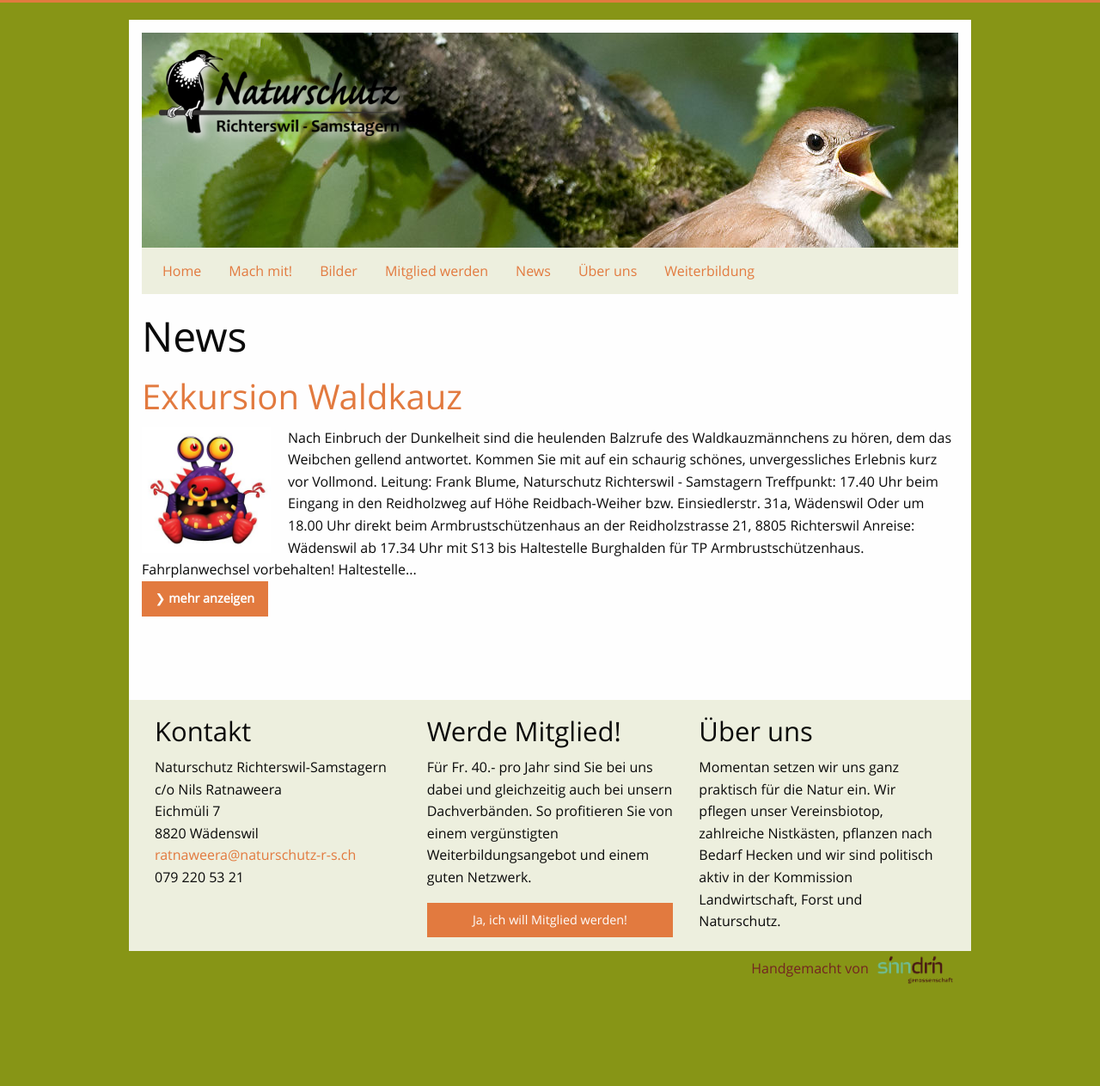
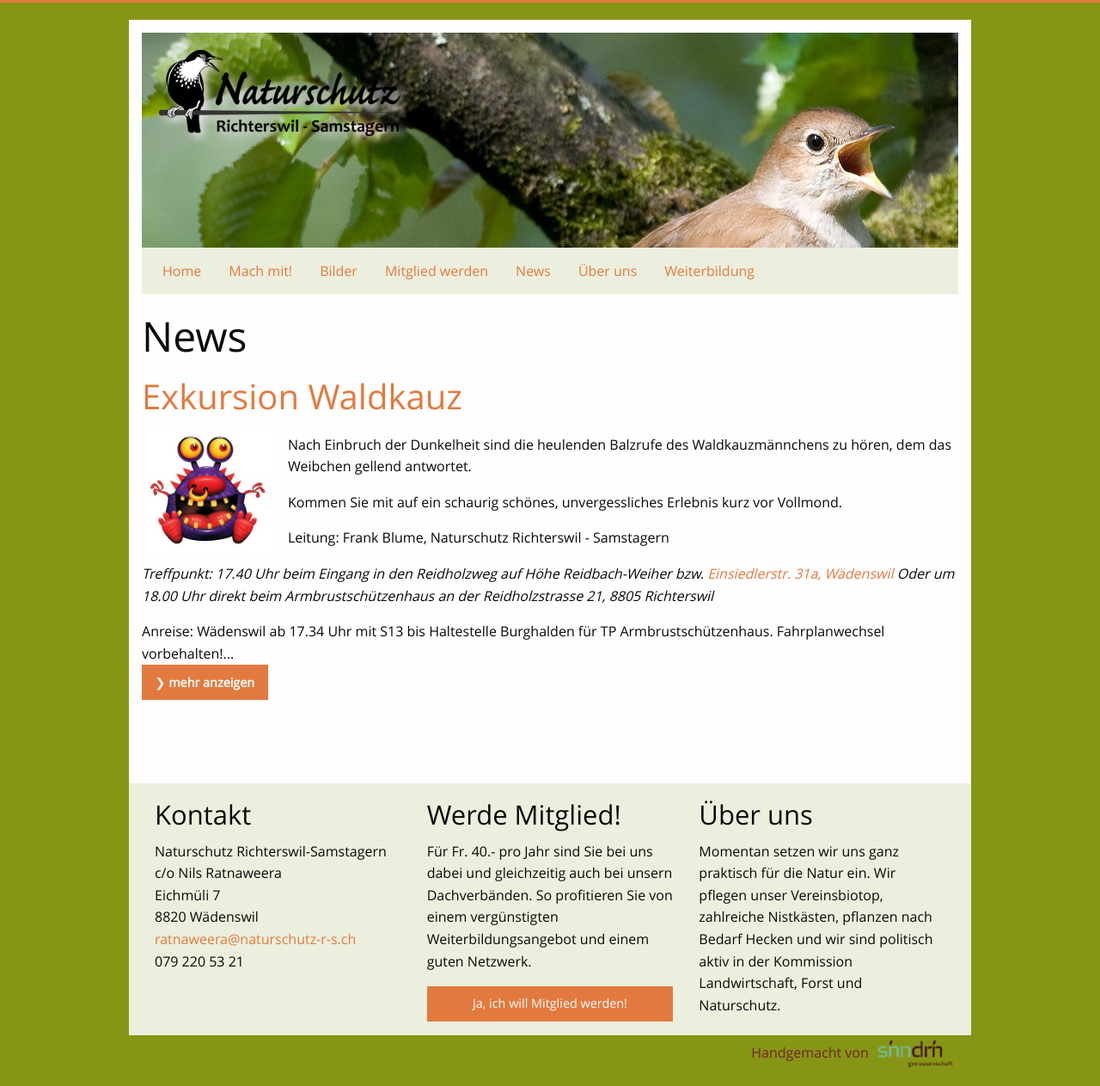
Before and after one commit to Naturschutz-Richterswil-Samstagern/Naturschutz-Richterswil-Samstagern.github.io, a Jekyll site: the page built from _pages/news.html, in a window 1280 px wide. Shown: the whole page at 86% size. Built offline with Jekyll 4.4.1, drawn with Linux system fonts in a browser that asks for light colours; before the commit the page ends 1166 px from its top, so only the background shows below that.

Commit message:
Changed News Preview Layout

```diff
--- a/_pages/news.html
+++ b/_pages/news.html
@@ -13,7 +13,7 @@ headerimage: /images/header/news.jpg
     </h2>
     <img style="margin-right:20px;" class="float-left" src="{{post.image}}" width="150"/>
 
-    <p>{{ post.content | strip_html | truncatewords: 80 }}
+    <p>{{ post.content | truncatewords: 80 }}
       <br>
       <a class="button" href="{{ post.url | prepend: site.baseurl }}">&#10095; <b>mehr anzeigen</b></a>
     </p>
```
